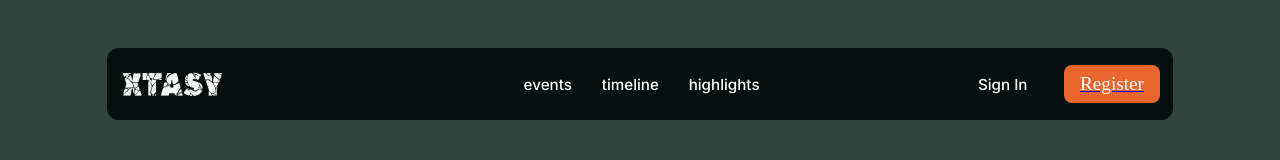
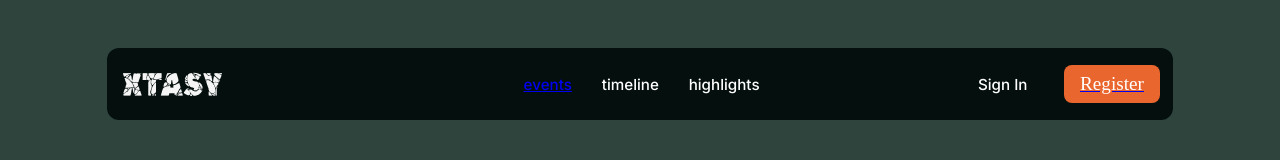
Before and after one commit to Pritam-coder884/xtasy-technofest2023, a React (Create React App) app: page / in a window 1280 px wide. Shown: the top 160 px of the page. Built offline with nearby package versions, Linux system fonts and the light colour scheme; a web font is replaced by a local one.

Commit message:
event page added with home page

```diff
--- a/src/component/navbar/Navbar.jsx
+++ b/src/component/navbar/Navbar.jsx
@@ -21,7 +21,7 @@ const Navbar = () => {
           />
           </div>
           <div className="navContent1">
-            <div className="textBtn">events</div>
+            <Link to="/events"><div className="textBtn">events</div></Link>
             <div className="textBtn">timeline</div>
             <div className="textBtn">highlights</div>
           </div>
```
